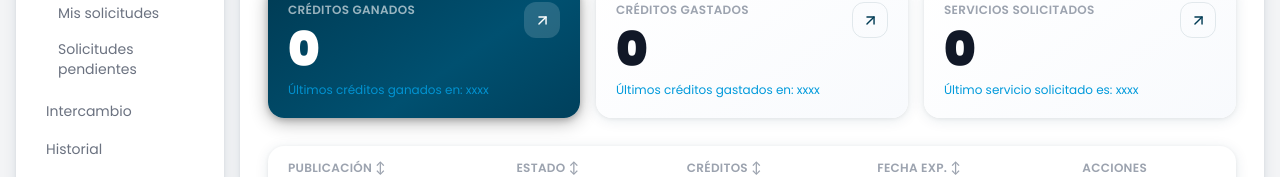
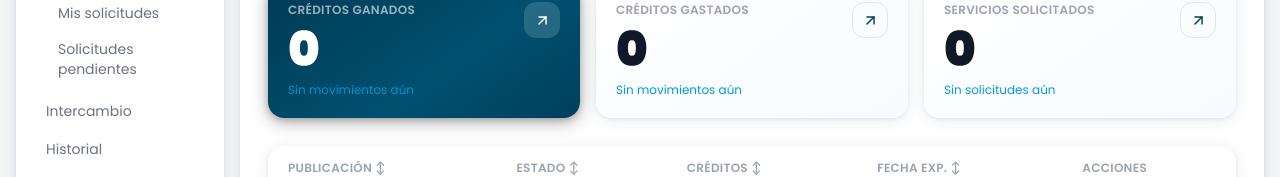
Before and after one commit to J-Camilo/bank-time-front, a React (Vite) app: page /dashboard in a window 1280 px wide. Shown: the part 230-407 px from the top of the page. Built offline with nearby package versions, Linux system fonts and the light colour scheme; no server answers; sample sign-in values are in the browser's storage.

Commit message:
fix: se corrige visualisualizacion de los totales de dashboard ademas de las notificasciones

```diff
--- a/src/pages/Dashboard.tsx
+++ b/src/pages/Dashboard.tsx
@@ -6,6 +6,7 @@ import { useNavigate } from 'react-router-dom';
 import type { RootState } from '../store';
 import { publicacionesService } from '../services/publicaciones';
 import { usuariosService } from '../services/usuarios';
+import { solicitudesService } from '../services/solicitudes';
 import { PublicacionFormModal } from '../components/Modals/PublicacionFormModal';
 import { useToast } from '../components/ui/Toast';
 import dayjs from 'dayjs';
@@ -14,19 +15,24 @@ export default function Dashboard() {
   const user = useSelector((s: RootState) => s.auth.user);
   const navigate = useNavigate();
   const { show } = useToast();
-  const [pubs, setPubs]         = useState<any[]>([]);
-  const [creditos, setCreditos] = useState<any>({});
-  const [loading, setLoading]   = useState(true);
-  const [page, setPage]         = useState(1);
-  const [modal, setModal]       = useState(false);
-  const [editPub, setEditPub]   = useState<any>(null);
+  const [pubs, setPubs]             = useState<any[]>([]);
+  const [creditos, setCreditos]     = useState<any>({});
+  const [solicitudes, setSolicitudes] = useState<any[]>([]);
+  const [loading, setLoading]       = useState(true);
+  const [page, setPage]             = useState(1);
+  const [modal, setModal]           = useState(false);
+  const [editPub, setEditPub]       = useState<any>(null);
   const PER_PAGE = 6;
 
   const load = async () => {
     setLoading(true);
     try {
-      const [p, c] = await Promise.all([publicacionesService.miasPublicaciones(true), usuariosService.creditos()]);
-      setPubs(p.data); setCreditos(c.data);
+      const [p, c, s] = await Promise.all([
+        publicacionesService.miasPublicaciones(true),
+        usuariosService.creditos(),
+        solicitudesService.enviadas(),
+      ]);
+      setPubs(p.data); setCreditos(c.data); setSolicitudes(s.data);
     } catch { show('Error al cargar datos', 'error'); }
     finally { setLoading(false); }
   };
@@ -36,14 +42,18 @@ export default function Dashboard() {
   const movs = creditos.movimientos || [];
   const ganados  = movs.filter((m: any) => m.tipo === 'GANANCIA').reduce((a: number, m: any) => a + m.cantidad, 0);
   const gastados = movs.filter((m: any) => m.tipo === 'CONSUMO').reduce((a: number, m: any) => a + m.cantidad, 0);
+  const lastGanancia  = movs.find((m: any) => m.tipo === 'GANANCIA');
+  const lastConsumo   = movs.find((m: any) => m.tipo === 'CONSUMO');
+  const lastSolicitud = solicitudes[0];
   const paginated = pubs.slice((page - 1) * PER_PAGE, page * PER_PAGE);
   const totalPages = Math.ceil(pubs.length / PER_PAGE);
 
-  const StatCard = ({ value, label, sub, dark }: { value: number; label: string; sub: string; dark?: boolean }) => (
+  const StatCard = ({ value, label, sub, dark, onClick }: { value: number; label: string; sub: string; dark?: boolean; onClick?: () => void }) => (
     <motion.div
       whileHover={{ y: -3, scale: 1.01 }}
       transition={{ type: 'spring', stiffness: 300, damping: 25 }}
-      className="rounded-2xl p-5 flex items-start justify-between"
+      onClick={onClick}
+      className={`rounded-2xl p-5 flex items-start justify-between ${onClick ? 'cursor-pointer' : ''}`}
       style={{
         background: dark
           ? 'linear-gradient(145deg, #003B54 0%, #005070 60%, #00405C 100%)'
@@ -83,9 +93,25 @@ export default function Dashboard() {
 
       {/* Stats */}
       <div className="grid grid-cols-1 sm:grid-cols-2 lg:grid-cols-3 gap-3 md:gap-4 mb-6 md:mb-7">
-        <StatCard value={ganados} label="Créditos ganados" sub="Últimos créditos ganados en: xxxx" dark />
-        <StatCard value={gastados} label="Créditos gastados" sub="Últimos créditos gastados en: xxxx" />
-        <StatCard value={pubs.filter(p => p.estado === 'ABIERTO').length} label="Servicios solicitados" sub="Último servicio solicitado es: xxxx" />
+        <StatCard
+          value={ganados}
+          label="Créditos ganados"
+          sub={lastGanancia ? `Último: ${dayjs(lastGanancia.fecha).format('DD/MM/YYYY')}` : 'Sin movimientos aún'}
+          dark
+          onClick={() => navigate('/historial')}
+        />
+        <StatCard
+          value={gastados}
+          label="Créditos gastados"
+          sub={lastConsumo ? `Último: ${dayjs(lastConsumo.fecha).format('DD/MM/YYYY')}` : 'Sin movimientos aún'}
+          onClick={() => navigate('/historial')}
+        />
+        <StatCard
+          value={solicitudes.length}
+          label="Servicios solicitados"
+          sub={lastSolicitud ? lastSolicitud.publicacion_titulo : 'Sin solicitudes aún'}
+          onClick={() => navigate('/solicitudes/mis')}
+        />
       </div>
 
       {/* Table */}
--- a/src/ui/TopBar.tsx
+++ b/src/ui/TopBar.tsx
@@ -26,10 +26,16 @@ const TopBar = ({ onMenuClick }: TopBarProps) => {
   const notifRef = useRef<HTMLDivElement>(null);
   const userRef  = useRef<HTMLDivElement>(null);
 
-  useEffect(() => {
+  const fetchNotifs = () => {
     notificacionesService.listar(false)
       .then(r => { setNotifs(r.data); setUnread(r.data.filter((n: Notif) => !n.leida).length); })
       .catch(() => {});
+  };
+
+  useEffect(() => {
+    fetchNotifs();
+    const interval = setInterval(fetchNotifs, 30_000);
+    return () => clearInterval(interval);
   }, []);
 
   useEffect(() => {
```
